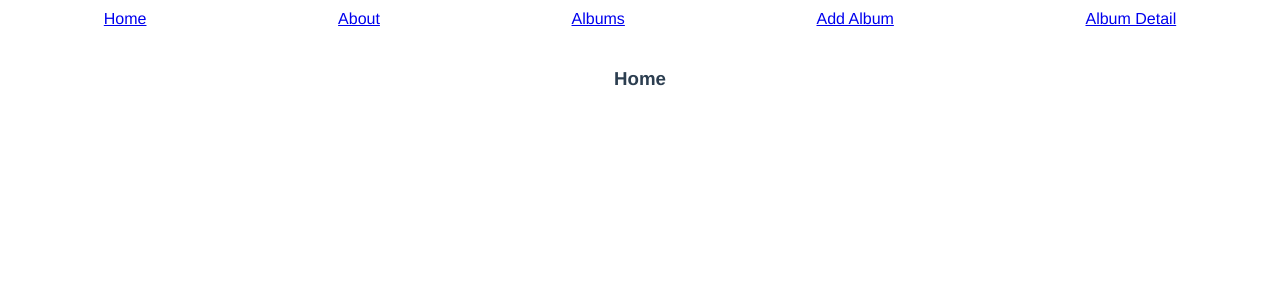
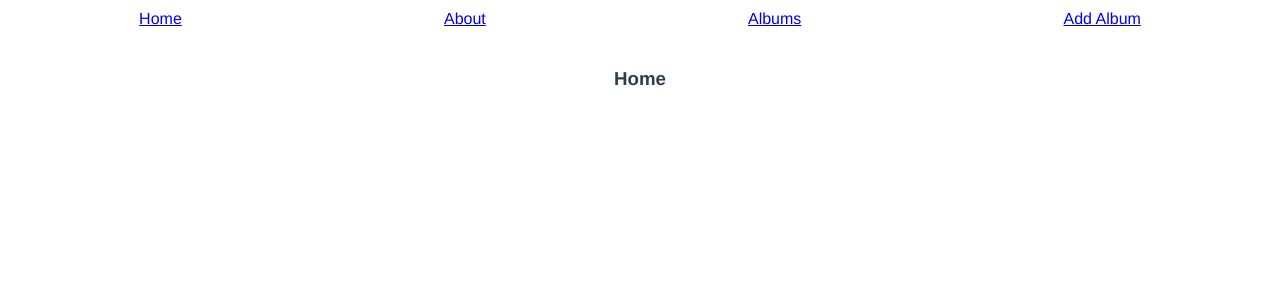
Before and after one commit to stephaniesmith/gallery-TA, a Vue app: page / in a window 1280 px wide. Shown: the top 300 px of the page. Built offline with nearby package versions, Linux system fonts and the light colour scheme.

Commit message:
removed unneeded route

```diff
--- a/src/App.vue
+++ b/src/App.vue
@@ -5,7 +5,6 @@
       <router-link to="/about">About</router-link>
       <router-link to="/albums">Albums</router-link>
       <router-link to="/addalbum">Add Album</router-link>
-      <router-link to="/albumdetail">Album Detail</router-link>
     </header>
 
     <router-view></router-view>
```
